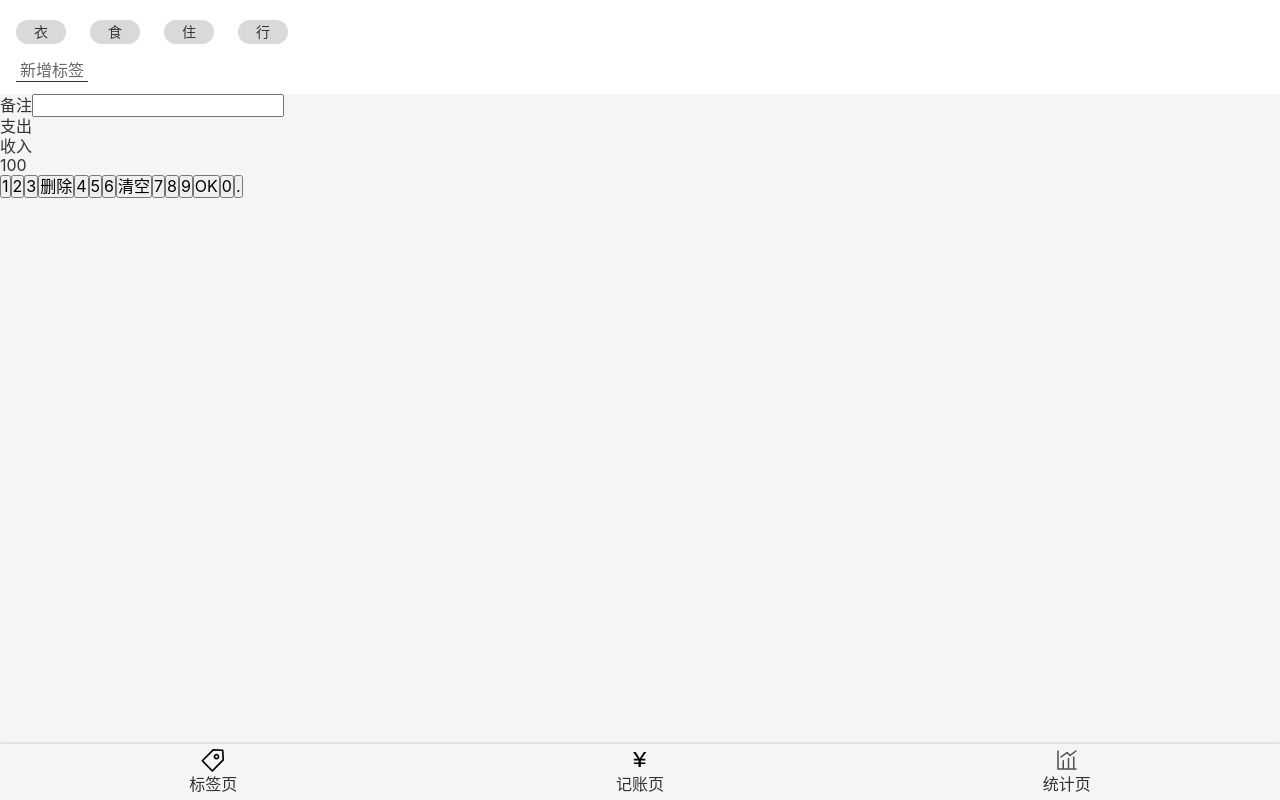
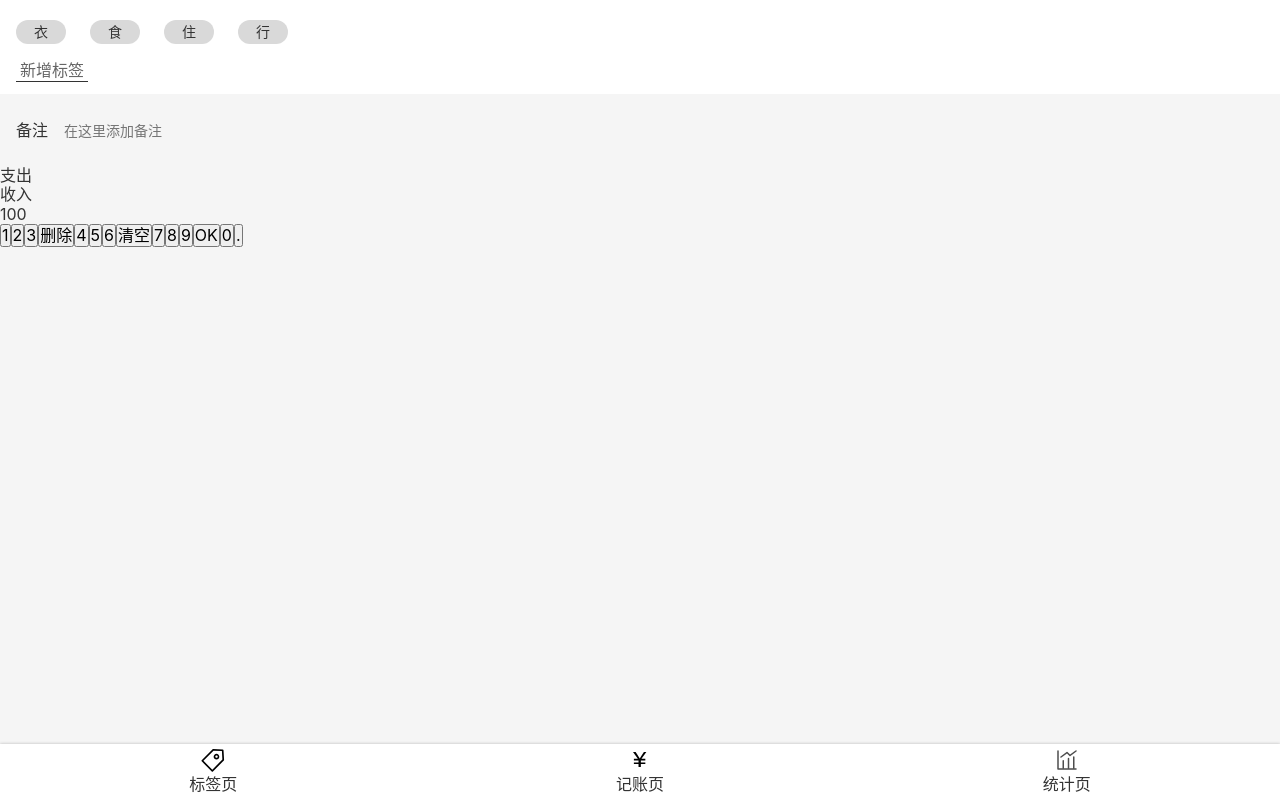
Before and after one commit to dswang2/come-up-account, a React app: page /#/ in a window 1280 px wide. Built offline with nearby package versions, Linux system fonts and the light colour scheme.

Commit message:
从0开发React项目-13-记账页面,NotesSection

```diff
--- a/src/components/Nav.tsx
+++ b/src/components/Nav.tsx
@@ -3,6 +3,7 @@
 import { Icon } from "./Icon";
 
 const NavWrapper = styled.nav`
+  background: white;
   line-height: 24px; // 不特别设置的话，line-height等于font-size+行距，是文字实际占用尺寸，一般不直接改变标签大小，而是改变line-height
   box-shadow: 0 0 3px rgba(0, 0, 0, 0.25); // 给某一快区域加上阴影效果
   > ul {
--- a/src/index.scss
+++ b/src/index.scss
@@ -54,3 +54,6 @@
 button{
   font-family: inherit;
 }
+:focus{
+  outline: none; // 去掉边框
+}
--- a/src/views/Money.tsx
+++ b/src/views/Money.tsx
@@ -16,7 +16,7 @@
             <NotesSection>
                 <label>
                     <span>备注</span>
-                    <input type="text"/>
+                    <input type="text" placeholder={"在这里添加备注"}/>
                 </label>
             </NotesSection>
             <CategorySection>
@@ -75,6 +75,26 @@
 `;
 
 const NotesSection = styled.section`
+  background: #f5f5f5;
+  padding: 0 16px;
+  font-size: 14px;
+  > label{
+    display: flex;
+    align-items: center;
+    justify-content: center;
+    >span{
+      font-size: 16px;
+      margin-right: 16px;
+      white-space: nowrap;
+    }
+    >input{
+      display: block; // 宽度可以顶一整行，默认另一起行
+      width: 100%;
+      height: 72px;
+      background: none;
+      border: none;
+    }
+  }
 `;
 const CategorySection = styled.section`
 `;
```
